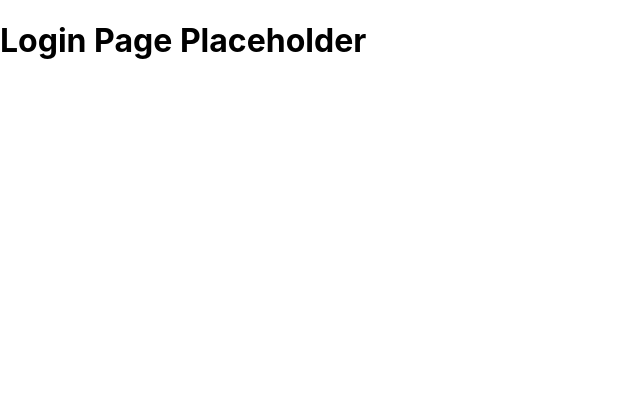
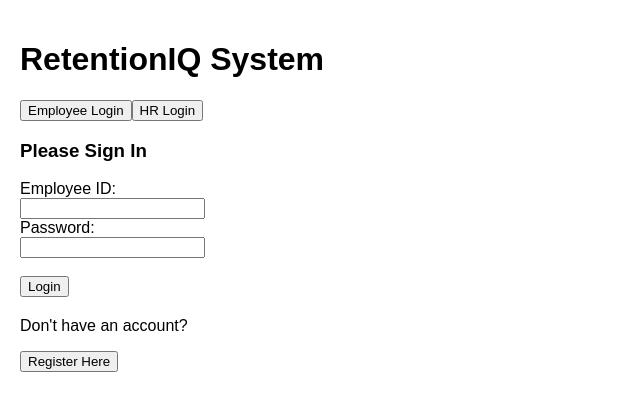
Before and after one commit to rakhithad/Retentioniq, a React (Create React App) app in the folder frontend/: page /login in a window 1280 px wide. Shown: the top 410 px of the page, without its empty margins (0-640 px from the left). Built offline with nearby package versions, Linux system fonts and the light colour scheme.

Commit message:
implement the login page and  the css

```diff
--- a/frontend/src/components/Login.js
+++ b/frontend/src/components/Login.js
@@ -1,6 +1,194 @@
-import React from 'react';
+import React, { useState, useEffect } from 'react';
+import { useNavigate } from 'react-router-dom';
+import axios from 'axios';
+import '../styles/LoginPage.css';
+
+const API_BASE = "http://localhost:8000";
+
+const HR_CREDENTIALS = [
+  { username: 'hr_admin', password: 'admin123', name: 'HR Administrator', role: 'admin' },
+  { username: 'hr_manager', password: 'manager123', name: 'HR Manager', role: 'manager' },
+  { username: 'hr_user', password: 'hr123', name: 'HR User', role: 'user' }
+];
+
+const DEPARTMENTS = ['Research & Development', 'Sales', 'Human Resources'];
+const JOB_POSITIONS = ['Sales Executive', 'Research Scientist', 'Laboratory Technician', 'Manufacturing Director', 'Healthcare Representative'];
 
 const LoginPage = () => {
-  return <div><h1>Login Page Placeholder</h1></div>;
+  const [loginMode, setLoginMode] = useState('employee');
+  const [showRegisterForm, setShowRegisterForm] = useState(false);
+  const [formData, setFormData] = useState({
+    employeeId: '', username: '', password: '', firstName: '',
+    lastName: '', email: '', phone: '', department: '', position: ''
+  });
+  const [errorMessage, setErrorMessage] = useState('');
+  const [successMessage, setSuccessMessage] = useState('');
+  const [isLoading, setIsLoading] = useState(false);
+  const navigate = useNavigate();
+
+  // If already logged in, push them directly to their dashboard
+  useEffect(() => {
+    const employee = sessionStorage.getItem('employee');
+    const hrUser = sessionStorage.getItem('hrUser');
+    if (employee) navigate('/form');
+    else if (hrUser) navigate('/hr-dashboard');
+  }, [navigate]);
+
+  const handleInputChange = (e) => {
+    const { name, value } = e.target;
+    setFormData({ ...formData, [name]: value });
+    setErrorMessage('');
+    setSuccessMessage('');
+  };
+
+  const handleLogin = async () => {
+    if (loginMode === 'employee' && !formData.employeeId) {
+        setErrorMessage('Enter ID'); return;
+    }
+    if (loginMode === 'hr' && !formData.username) {
+        setErrorMessage('Enter Username'); return;
+    }
+    if (!formData.password) {
+        setErrorMessage('Enter Password'); return;
+    }
+
+    setIsLoading(true);
+    try {
+      if (loginMode === 'employee') {
+        const res = await axios.post(`${API_BASE}/login`, {
+          employeeId: formData.employeeId.trim(),
+          password: formData.password
+        });
+
+        sessionStorage.setItem('employee', JSON.stringify(res.data));
+        navigate('/form');
+      } else {
+        const hrUser = HR_CREDENTIALS.find(u => u.username === formData.username && u.password === formData.password);
+        if (hrUser) {
+          sessionStorage.setItem('hrUser', JSON.stringify(hrUser));
+          navigate('/hr-dashboard');
+        } else {
+          setErrorMessage('Wrong credentials');
+        }
+      }
+    } catch (error) {
+      setErrorMessage('Login failed. Check details.');
+    } finally {
+      setIsLoading(false);
+    }
+  };
+
+  const handleRegister = async () => {
+    if(!formData.employeeId || !formData.password || !formData.email) {
+        setErrorMessage("Please fill all fields");
+        return;
+    }
+
+    setIsLoading(true);
+    try {
+      await axios.post(`${API_BASE}/register`, formData);
+      setSuccessMessage('Registered! Please login.');
+      setShowRegisterForm(false);
+    } catch (error) {
+      setErrorMessage('Error registering.');
+    } finally {
+      setIsLoading(false);
+    }
+  };
+
+  return (
+    <div className="main-container">
+      <div className="login-box">
+        <h1>RetentionIQ System</h1>
+
+        {!showRegisterForm && (
+            <div className="tabs">
+                <button
+                    onClick={() => setLoginMode('employee')}
+                    className={loginMode === 'employee' ? 'active-btn' : ''}
+                >
+                    Employee Login
+                </button>
+                <button
+                    onClick={() => setLoginMode('hr')}
+                    className={loginMode === 'hr' ? 'active-btn' : ''}
+                >
+                    HR Login
+                </button>
+            </div>
+        )}
+
+        <h3>{showRegisterForm ? 'Register New User' : 'Please Sign In'}</h3>
+
+        {errorMessage && <p className="error-msg">{errorMessage}</p>}
+        {successMessage && <p className="success-msg">{successMessage}</p>}
+
+        <div className="form-content">
+            {showRegisterForm ? (
+                // REGISTER FORM
+                <div>
+                    <label>First Name:</label><br/>
+                    <input type="text" name="firstName" onChange={handleInputChange} /><br/>
+                    <label>Last Name:</label><br/>
+                    <input type="text" name="lastName" onChange={handleInputChange} /><br/>
+                    <label>Email:</label><br/>
+                    <input type="email" name="email" onChange={handleInputChange} /><br/>
+                    <label>Phone:</label><br/>
+                    <input type="text" name="phone" onChange={handleInputChange} /><br/>
+                    <label>Employee ID:</label><br/>
+                    <input type="text" name="employeeId" onChange={handleInputChange} /><br/>
+                    <label>Department:</label><br/>
+                    <select name="department" onChange={handleInputChange}>
+                        <option value="">Select...</option>
+                        {DEPARTMENTS.map(d => <option key={d} value={d}>{d}</option>)}
+                    </select><br/>
+                    <label>Position:</label><br/>
+                    <select name="position" onChange={handleInputChange}>
+                        <option value="">Select...</option>
+                        {JOB_POSITIONS.map(p => <option key={p} value={p}>{p}</option>)}
+                    </select><br/>
+                    <label>Password:</label><br/>
+                    <input type="password" name="password" onChange={handleInputChange} /><br/><br/>
+                    <button onClick={handleRegister} disabled={isLoading}>
+                        {isLoading ? 'Wait...' : 'Register'}
+                    </button>
+                    <br/><br/>
+                    <button onClick={() => setShowRegisterForm(false)}>Cancel</button>
+                </div>
+            ) : (
+                // LOGIN FORM
+                <div>
+                    {loginMode === 'employee' ? (
+                        <>
+                            <label>Employee ID:</label><br/>
+                            <input type="text" name="employeeId" onChange={handleInputChange} />
+                        </>
+                    ) : (
+                        <>
+                            <label>Username:</label><br/>
+                            <input type="text" name="username" onChange={handleInputChange} />
+                        </>
+                    )}
+                    <br/>
+                    <label>Password:</label><br/>
+                    <input type="password" name="password" onChange={handleInputChange} />
+                    <br/><br/>
+                    <button onClick={handleLogin} disabled={isLoading} className="main-btn">
+                        {isLoading ? 'Logging in...' : 'Login'}
+                    </button>
+
+                    {loginMode === 'employee' && (
+                        <div style={{marginTop: '20px'}}>
+                            <p>Don't have an account?</p>
+                            <button onClick={() => setShowRegisterForm(true)}>Register Here</button>
+                        </div>
+                    )}
+                </div>
+            )}
+        </div>
+      </div>
+    </div>
+  );
 };
+
 export default LoginPage;
--- /dev/null
+++ b/frontend/src/styles/LoginPage.css
@@ -0,0 +1,4 @@
+/* src/styles/LoginPage.css */
+.main-container { padding: 20px; font-family: sans-serif; }
+.error-msg { color: red; }
+.success-msg { color: green; }
```
